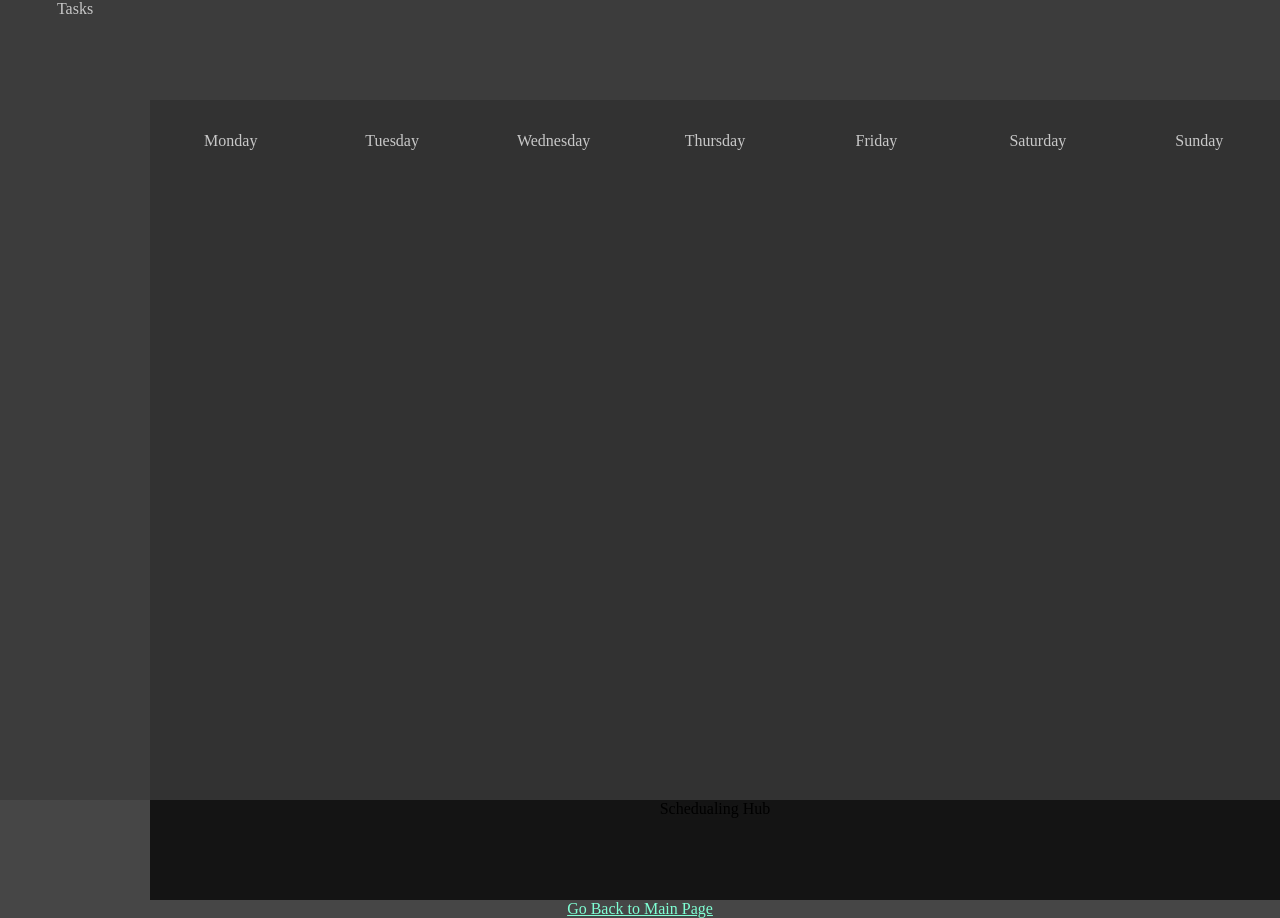
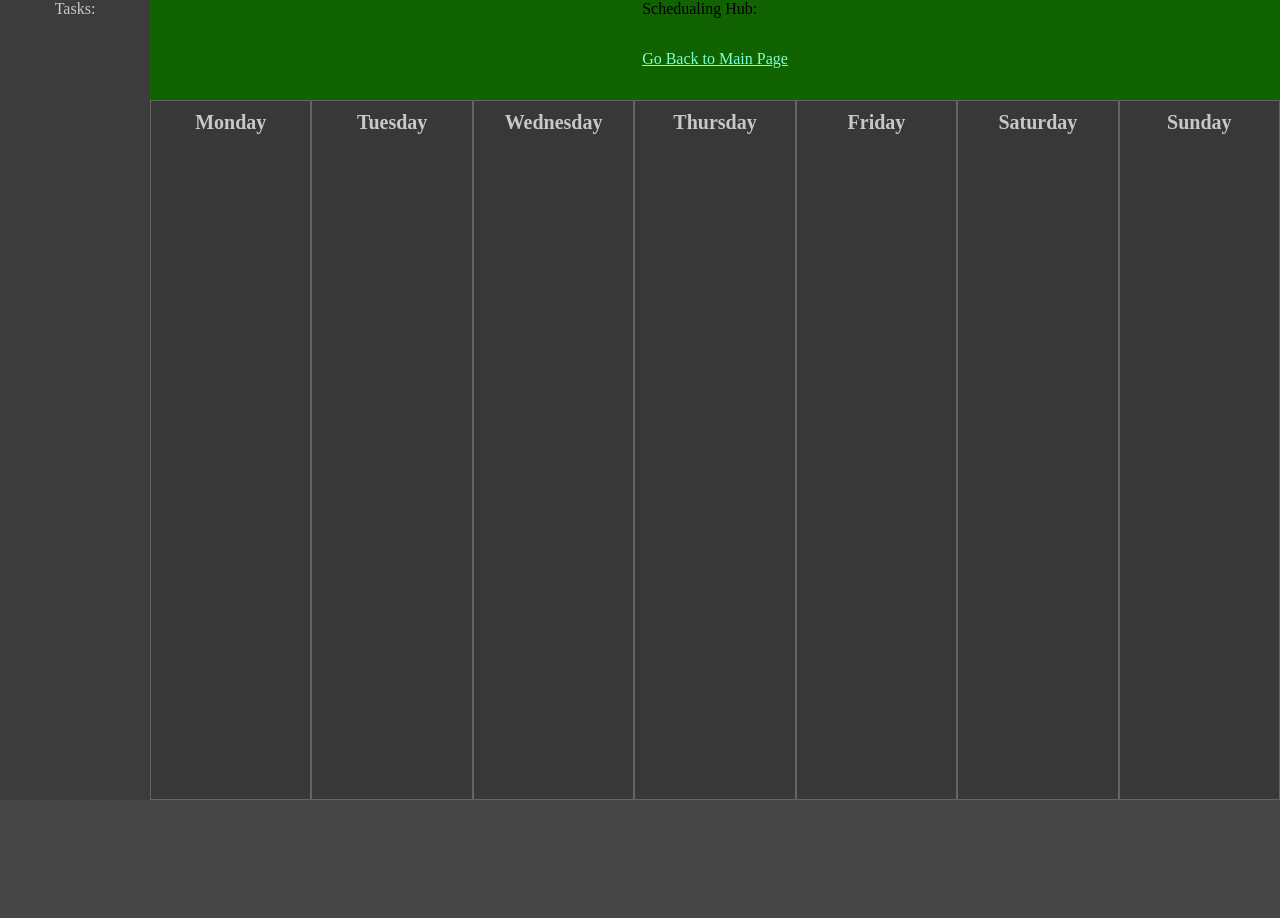
Before and after one commit to GDWillDev/my-website, a plain HTML site: page Schedual.html in a window 1280 px wide. After the commit the page ends 800 px from the top, so only its background shows below. Drawn offline with Linux system fonts and the light colour scheme.

Commit message:
Added full baseline ui. With complete grid layout.

```diff
--- a/Schedual.html
+++ b/Schedual.html
@@ -10,6 +10,9 @@
       }
       .grid-container {
          display:grid;
+         position: relative;
+         z-index: -1;
+         grid-row: 1 / 2;
          grid-template-columns: 150px 1fr 1fr 1fr 1fr 1fr 1fr 1fr;
          grid-template-rows: 800px;
          background-color: rgb(60, 60, 60);
@@ -17,54 +20,78 @@
          text-align: center;
       }
       .taskmenu {
-         display:grid;
+         display: grid;
+         text-align: center;
          grid-template-rows: 1fr;
       }
       .task {
          display: grid;
-         background-color: rgb(50, 50, 50);
+         background-color: rgb(56, 56, 56);
          text-align: center;
          margin-top: 100px;
-         padding: 2em;
+         padding: .5em;
+         border: 1px solid rgb(100, 100, 100);
+
+         font-weight: bold;
+         font-size: 15pt;
       }
       .tool-bar {
          display: grid;
-
+         position: absolute;
+         z-index: 1;
+         grid-column: 2 / 3;
+         grid-row: 1 / 2;
          justify-content: center;
-         background-color: rgb(20, 20, 20);
+         background-color: rgb(16, 99, 0);
          height: 100px;
+         width: calc(100% - 150px);
          margin-left: 150px;
       }
 
-
+      @media screen and (max-width: 800px) {
+         .grid-container {
+            grid-template-columns: 1fr;
+            grid-template-rows: 100px 1fr 1fr 1fr 1fr 1fr 1fr 1fr;
+         }
+         .tool-bar {
+            grid-column: 1 / 2;
+            grid-row: 1 / 2;
+            width: calc(100%);
+            margin-left: 0px;
+         }
+      }
 
     </style>
 
 </head>
 
 <body>
+   <div class="tool-bar">Schedualing Hub: <a href = "index.html" style ="color: aquamarine">Go Back to Main Page</a></div>
    <div class="grid-container">
-      <div class="taskmenu">Tasks</div>
-      <div class="task">Monday</div>
-      <div class="task">Tuesday</div>
-      <div class="task">Wednesday</div>
-      <div class="task">Thursday</div>
-      <div class="task">Friday</div>
-      <div class="task">Saturday</div>
-      <div class="task">Sunday</div>
-   </div>
-   <div class="tool-bar">Schedualing Hub</div>
+      <div class="taskmenu">Tasks:<br/>
 
+      </div>
+      <div class="task">Monday
 
+      </div>
+      <div class="task">Tuesday
 
+      </div>
+      <div class="task">Wednesday
 
+      </div>
+      <div class="task">Thursday
 
+      </div>
+      <div class="task">Friday
 
-   </div>
-   <div style ="text-align: center;">
-      <a href = "index.html" style ="color: aquamarine">
-         Go Back to Main Page
-      </a>
+      </div>
+      <div class="task">Saturday
+
+      </div>
+      <div class="task">Sunday
+
+      </div>
    </div>
 
 </body>
```
